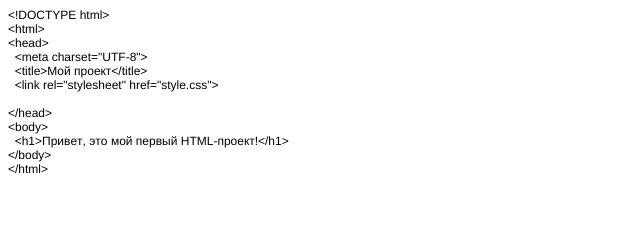
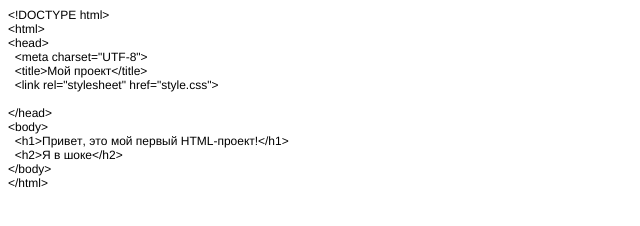
Before and after one commit to nzldns-dev/first-project, a plain HTML site: page index.html in a window 1280 px wide. Shown: the whole page, without its empty margins (0-640 px from the left). Drawn offline with Linux system fonts and the light colour scheme.

Commit message:
Дубль 2

```diff
--- a/index.html
+++ b/index.html
@@ -23,6 +23,7 @@
 <p class="p1"><span class="s1">&lt;/head&gt;</span></p>
 <p class="p1"><span class="s1">&lt;body&gt;</span></p>
 <p class="p1"><span class="s1"><span class="Apple-converted-space">  </span>&lt;h1&gt;Привет, это мой первый HTML-проект!&lt;/h1&gt;</span></p>
+<p class="p1"><span class="s1"><span class="Apple-converted-space">  </span>&lt;h2&gt;Я в шоке&lt;/h2&gt;</span></p>
 <p class="p1"><span class="s1">&lt;/body&gt;</span></p>
 <p class="p1"><span class="s1">&lt;/html&gt;</span></p>
 </body>
```
